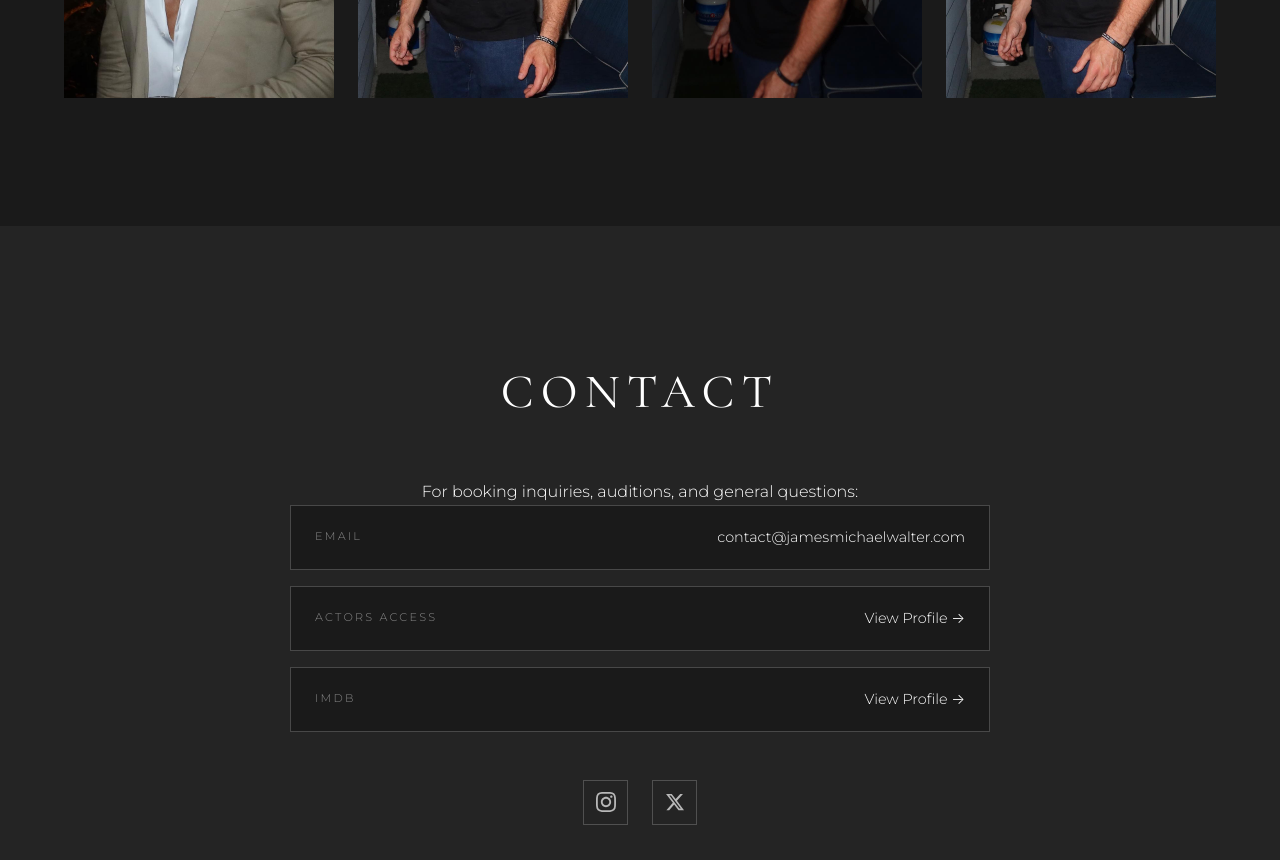
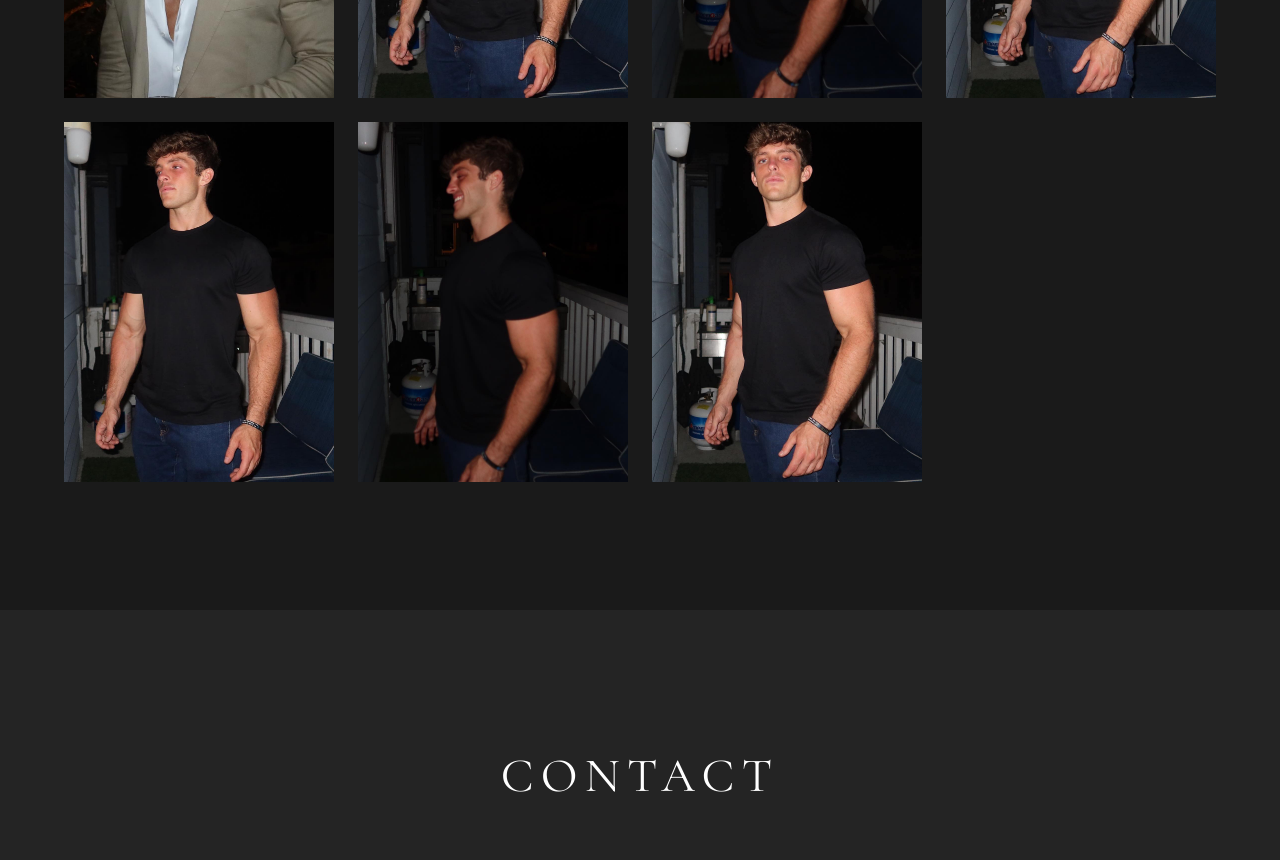
Before and after one commit to jameswalter4566/JDUBTHREEHUNNAH, a plain HTML site: page index.html in a window 1280 px wide. Shown: the part 4220-5080 px from the top of the page. Drawn offline with nearby package versions, Linux system fonts and the light colour scheme.

Commit message:
Add 3 more gallery photos (7 total)

```diff
--- a/index.html
+++ b/index.html
@@ -189,6 +189,15 @@
             <div class="gallery-item">
                 <img src="assets/images/gallery-3.jpg" alt="James Michael Walter" class="gallery-img">
             </div>
+            <div class="gallery-item">
+                <img src="assets/images/gallery-4.jpg" alt="James Michael Walter" class="gallery-img">
+            </div>
+            <div class="gallery-item">
+                <img src="assets/images/gallery-5.jpg" alt="James Michael Walter" class="gallery-img">
+            </div>
+            <div class="gallery-item">
+                <img src="assets/images/gallery-6.jpg" alt="James Michael Walter" class="gallery-img">
+            </div>
         </div>
     </section>
 
```
Also changed, not shown: assets/images/gallery-4.jpg (added), assets/images/gallery-5.jpg (added), assets/images/gallery-6.jpg (added).
